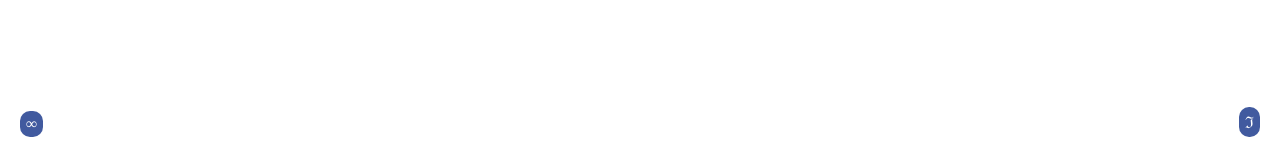
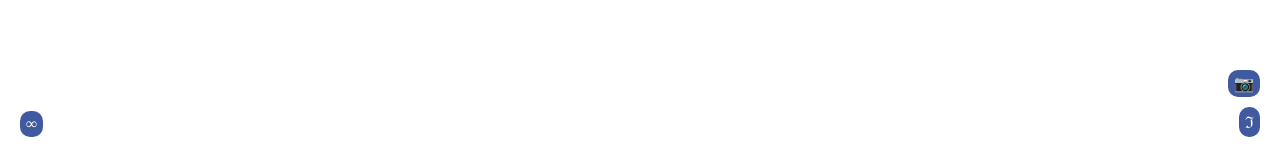
Before and after one commit to NickCarducci/hibit.cc, a React (Create React App) app: page / in a window 1280 px wide. Shown: the part 643-797 px from the top of the page. Built offline with nearby package versions, Linux system fonts and the light colour scheme; a web font is replaced by a local one.

Commit message:
Update StopPayingMonthly.js

```diff
--- a/src/StopPayingMonthly.js
+++ b/src/StopPayingMonthly.js
@@ -110,6 +110,41 @@ class StopPayingMonthly extends React.Component {
                 why?
               </span>
             </span>
+            <div
+              onMouseEnter={
+                () =>
+                  this.setState({ runscreenshottimeout: true }, () => {
+                    clearTimeout(this.runscreenshottimeout);
+                    this.runscreenshottimeout = setTimeout(() => {
+                      this.setState({ runscreenshottimeout: false });
+                    }, 5000);
+                  }) //scopebook
+              }
+              onClick={this.props.setWhy}
+              style={{
+                zIndex: "1",
+                userSelect: "none",
+                backgroundColor: "rgb(65, 90, 159)",
+                color: "white",
+                borderRadius: "10px",
+                padding: "4px 6px",
+                cursor: "pointer",
+                position: "fixed",
+                right: "20px",
+                bottom: "60px"
+              }}
+            >
+              {this.state.runscreenshottimeout && (
+                <a
+                  style={{ color: "white" }}
+                  href="https://www.lifewire.com/take-screenshot-using-dev-tools-on-google-chrome-5097913"
+                >
+                  run command {">"} screenshot
+                </a>
+              )}
+              {space}
+              &#128247;
+            </div>
             <div
               onMouseEnter={
                 () =>
```
